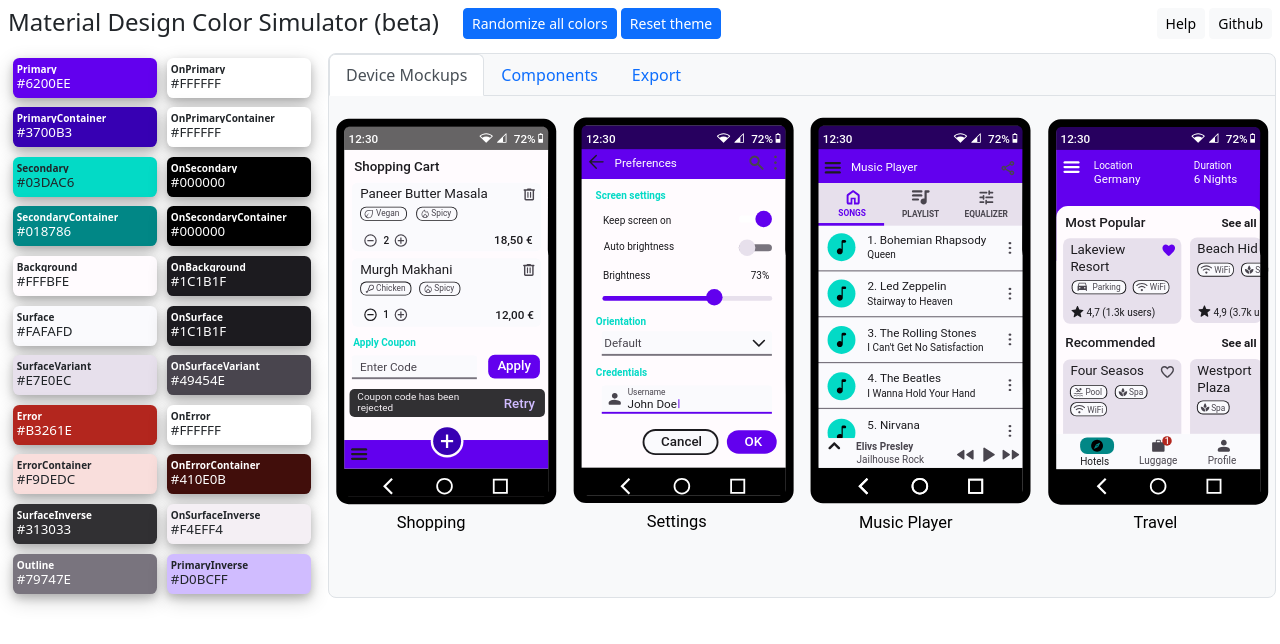
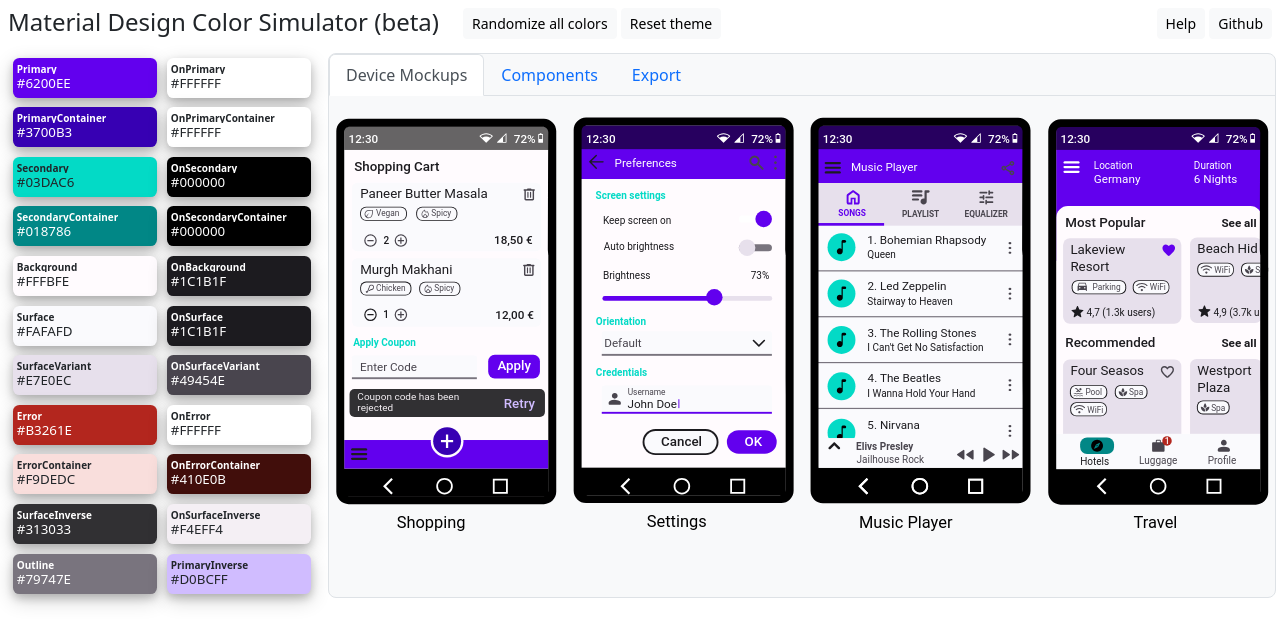
Before and after one commit to mettyw/MaterialColorSimulator, a website built with webpack: page src/static/index.html in a window 1280 px wide. Built offline with nearby package versions, Linux system fonts and the light colour scheme; what @iconfu/svg-inject, @jaames/iro would draw is missing.

Commit message:
made global buttons of lighter color

```diff
--- a/src/static/index.html
+++ b/src/static/index.html
@@ -19,8 +19,8 @@
             <h4>Material Design Color Simulator (beta)</h4>
         </div>
         <div class="flex-grow-1 px-4">
-            <button type="button" id="btnRandomizeAll" class="btn btn-primary btn-sm">Randomize all colors</button>
-            <button type="button" id="btnResetAll" class="btn btn-primary btn-sm">Reset theme</button>
+            <button type="button" id="btnRandomizeAll" class="btn btn-light btn-sm">Randomize all colors</button>
+            <button type="button" id="btnResetAll" class="btn btn-light btn-sm">Reset theme</button>
         </div>
         <div class="">
             <button type="button" class="btn btn-light btn-sm" data-bs-toggle="modal"
```
